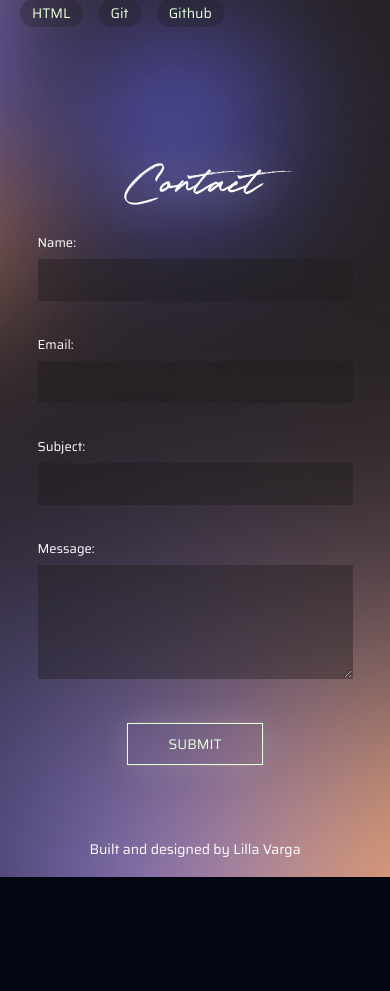
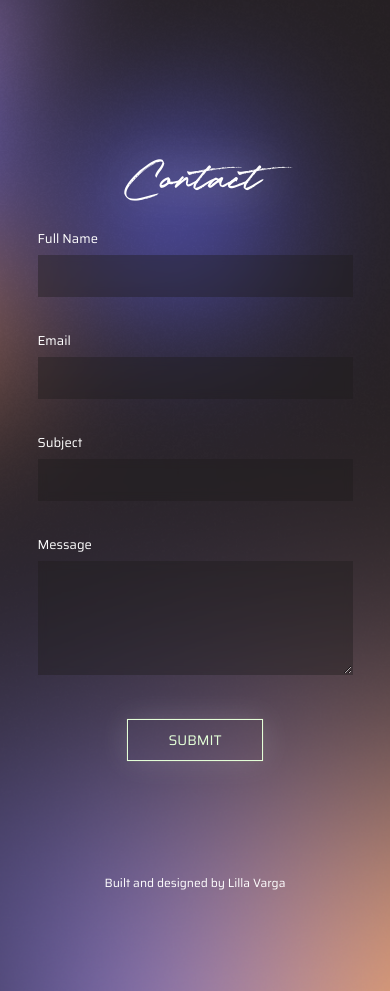
Before and after one commit to lillae/nextjs-portfolio-v2, a Next.js app: page / in a window 390 px wide. Shown: the part 2677-3668 px from the top of the page. Before the commit the page ends 3554 px from the top, so only its background shows below. Built offline with nearby package versions, Linux system fonts and the light colour scheme.

Commit message:
fixed scroll snap and header - added paddings

```diff
--- a/src/app/globals.css
+++ b/src/app/globals.css
@@ -32,7 +32,7 @@
 	}
 
 	.snap-container {
-		@apply bg-mobile md:bg-tablet lg:bg-large 2xl:bg-desktop bg-cover bg-no-repeat bg-top lg:bg-top;
+		@apply bg-mobile md:bg-tablet lg:bg-large 2xl:bg-desktop bg-cover bg-no-repeat bg-top lg:bg-top 1xl:z-50;
 	}
 
 	.snap-container::-webkit-scrollbar {
@@ -40,14 +40,24 @@
 	}
 
 	section {
-		@apply w-full h-auto 1xl:h-screen pb-28 first:pb-0 1xl:pb-0  bg-cover bg-no-repeat bg-center;
+		@apply w-full h-auto 1xl:h-screen pb-150 first:pb-0 1xl:pb-0  bg-cover bg-no-repeat bg-center;
 	}
+
+	#projects,
+	#about {
+		@apply md:pt-20;
+	}
+
+	#projects {
+		@apply pb-70;
+	}
+
 	.wrapper {
 		@apply w-full max-w-[600px] lg:max-w-container mx-auto px-5 1lg:px-0;
 	}
 
 	.active {
-		text-shadow: 0px 0px 0.5px #fff;
+		@apply text-accent;
 	}
 
 	input,
--- a/src/app/page.js
+++ b/src/app/page.js
@@ -1,4 +1,5 @@
 import { Hero } from "@/components/hero";
+import { Header } from "@/components/layout";
 import { Projects } from "@/components/projects";
 import { About } from "@/components/about";
 import { Contact } from "@/components/contact";
@@ -7,7 +8,7 @@ import { strings } from "@/strings/strings";
 export default function Home() {
 	return (
 		<main className='w-full flex flex-col min-h-screen bg-layout 1xl:overflow-x-hidden'>
-			<div className='snap-container 1xl:w-screen h-full 1xl:h-screen scroll-smooth 1xl:snap-y 1xl:snap-mandatory 1xl:overflow-y-scroll 1xl:relative 1xl:z-10'>
+			<div className='snap-container 1xl:w-screen h-full 1xl:h-screen scroll-smooth 1xl:snap-y 1xl:snap-mandatory 1xl:overflow-y-scroll 1xl:relative z-10'>
 				<Hero strings={strings.hero} />
 				<Projects strings={strings.projects} />
 				<About strings={strings.about} />
--- a/src/components/contact/contact-component.js
+++ b/src/components/contact/contact-component.js
@@ -1,13 +1,16 @@
+"use client";
+
 import { TitleTwo } from "@/components/titles";
 import { ContactFooter, ContactForm } from ".";
 
 const Contact = ({ strings }) => {
 	const { title } = strings;
+
 	return (
 		<section
 			id='contact'
-			className='snap-start relative flex flex-col justify-center'>
-			<div className='wrapper flex flex-col lg:flex-row-reverse items-center justify-center lg:justify-between'>
+			className='snap-start relative flex flex-col justify-center max-w-[900px] mx-auto'>
+			<div className='wrapper flex flex-col lg:flex-row-reverse items-center justify-center lg:justify-between pb-[80px] md:pb-0'>
 				<TitleTwo>{title}</TitleTwo>
 				<ContactForm strings={strings} />
 			</div>
--- a/src/components/contact/contact-footer-component.js
+++ b/src/components/contact/contact-footer-component.js
@@ -1,8 +1,8 @@
 const ContactFooter = () => {
 	return (
-		<div className='w-full h-14 absolute bottom-0 left-0 bg-transparent'>
+		<div className='w-full h-14 absolute bottom-0 left-0 bg-transparent mb-[80px] md:mb-0'>
 			<div className='w-full h-full flex items-center justify-center'>
-				<p className='text-sm'>Built and designed by Lilla Varga</p>
+				<p className='text-xs'>Built and designed by Lilla Varga</p>
 			</div>
 		</div>
 	);
--- a/src/components/contact/contact-form-component.js
+++ b/src/components/contact/contact-form-component.js
@@ -3,13 +3,13 @@ import { ButtonTwo } from "@/components/buttons";
 const ContactForm = ({ strings }) => {
 	const { form } = strings;
 	return (
-		<form className='flex flex-col w-[90%] lg:w-full mx-auto text-[13px] text-white'>
+		<form className='flex flex-col w-[90%] lg:w-full mx-auto lg:mx-0 max-w-[600px] text-[13px] text-white'>
 			<div className='w-full h-auto flex flex-col lg:flex-row justify-center lg:justify-evenly items-center'>
-				<div className='flex flex-col lg:max-w-[595px] w-full'>
+				<div className='flex flex-col w-full'>
 					<div className='space-y-3 mb-6'>
 						<div className='flex flex-col lg:flex-row w-full justify-between lg:space-x-4 space-y-3 lg:space-y-0'>
 							<div className='w-full flex flex-col space-y-1'>
-								<label htmlFor='name'>Name:</label>
+								<label htmlFor='name'>{form.label_name}</label>
 								<input
 									type='text'
 									name='name'
@@ -26,7 +26,7 @@ const ContactForm = ({ strings }) => {
 								</div>
 							</div>
 							<div className='w-full flex flex-col space-y-1'>
-								<label htmlFor='email'>Email:</label>
+								<label htmlFor='email'>{form.label_email}</label>
 								<input
 									type='email'
 									name='email'
@@ -44,7 +44,7 @@ const ContactForm = ({ strings }) => {
 							</div>
 						</div>
 						<div className='flex flex-col space-y-1'>
-							<label htmlFor='subject'>Subject:</label>
+							<label htmlFor='subject'>{form.label_subject}</label>
 							<input
 								type='text'
 								name='subject'
@@ -61,7 +61,7 @@ const ContactForm = ({ strings }) => {
 							</div>
 						</div>
 						<div className='flex flex-col space-y-1'>
-							<label htmlFor='message'>Message:</label>
+							<label htmlFor='message'>{form.label_msg}</label>
 							<textarea
 								type='text'
 								name='message'
--- a/src/components/layout/header/header-component.js
+++ b/src/components/layout/header/header-component.js
@@ -1,9 +1,31 @@
+"use client";
+
+import React, { useState, useEffect } from "react";
+
 import NavDesktop from "./nav-desktop-component";
 import NavMobile from "./nav-mobile-component";
 
 const Header = ({ strings }) => {
+	const [scrollPos, setScrollPos] = useState(0);
+
+	const handleScroll = () => {
+		const wrapper = document.querySelector(".snap-container");
+		setScrollPos(wrapper.scrollTop);
+	};
+
+	useEffect(() => {
+		const wrapper = document.querySelector(".snap-container");
+		wrapper.addEventListener("scroll", handleScroll);
+		return () => wrapper.removeEventListener("scroll", handleScroll);
+	}, []);
+
 	return (
-		<header className='bg-layout/60 backdrop-blur-md lg:bg-transparent w-full h-20 fixed bottom-0 md:top-0 left-0 z-50'>
+		<header
+			className={`${
+				scrollPos > 0
+					? "1xl:hidden"
+					: "bg-layout/60 backdrop-blur-md  1xl:bg-transparent 1xl:backdrop-blur-none w-full h-20 fixed bottom-0 md:top-0 left-0 z-50"
+			}`}>
 			<NavDesktop strings={strings} />
 			<NavMobile nav={strings.nav_mobile} />
 		</header>
--- a/src/components/layout/header/nav-desktop-component.js
+++ b/src/components/layout/header/nav-desktop-component.js
@@ -15,7 +15,7 @@ const NavDesktop = ({ strings }) => {
 						<Link
 							href={href}
 							className={`${
-								pathname == href ? "active" : ""
+								pathname === href ? "drop-shadow-text" : ""
 							} hover:drop-shadow-text`}>
 							{title}
 						</Link>
--- a/src/strings/strings.js
+++ b/src/strings/strings.js
@@ -436,7 +436,7 @@ export const strings = {
 		title: "Contact",
 		text: "If you have any questions or enquiries feel free to drop me a message, I'll be happy to answer.",
 		form: {
-			label_name: "Name",
+			label_name: "Full Name",
 			label_email: "Email",
 			label_subject: "Subject",
 			label_msg: "Message",
--- a/tailwind.config.js
+++ b/tailwind.config.js
@@ -69,6 +69,7 @@ module.exports = {
 			},
 			spacing: {
 				50: "50px",
+				70: "70px",
 				95: "95px",
 				150: "150px",
 			},
```
